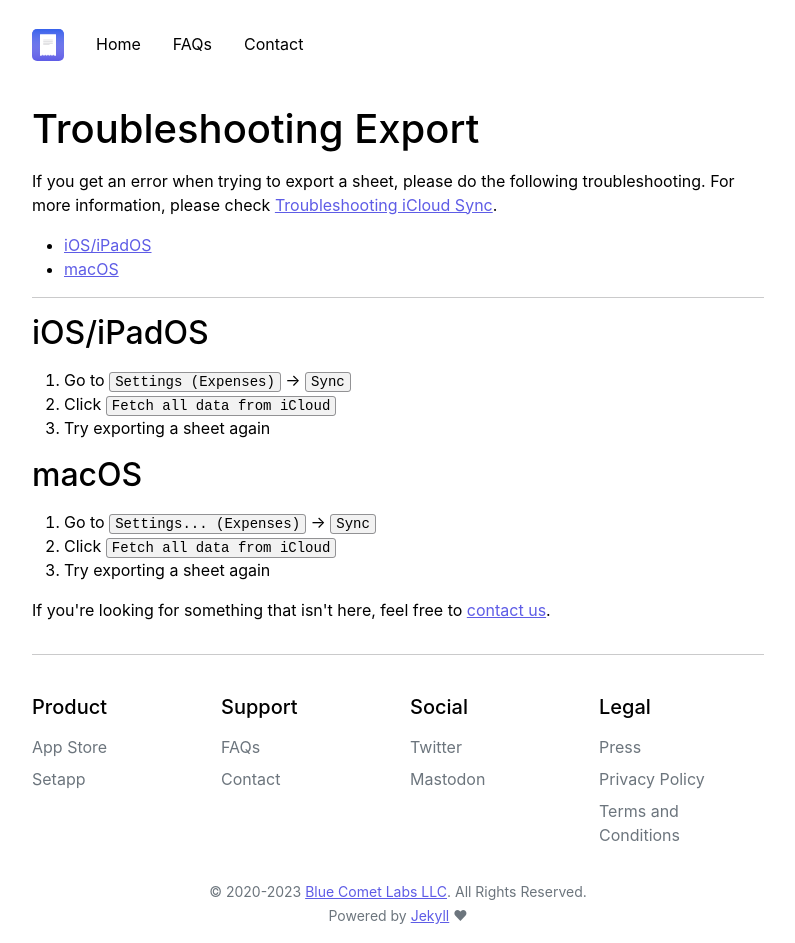
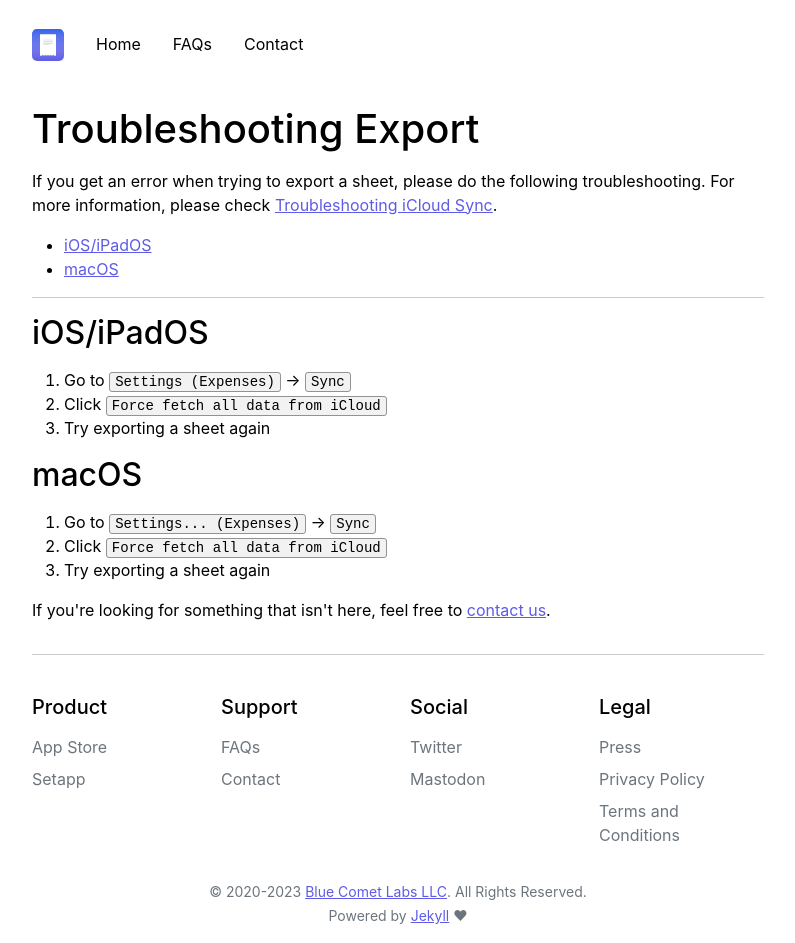
Before and after one commit to bluecometlabs/getexpenses.app, a Jekyll site: the page built from pages/faq/troubleshooting-export.md, in a window 1280 px wide. Shown: the whole page, without its empty margins (242-1037 px from the left). Built offline with Jekyll 4.4.1, drawn with Linux system fonts in a browser that asks for light colours.

Commit message:
Update pages

```diff
--- a/pages/faq/troubleshooting-export.md
+++ b/pages/faq/troubleshooting-export.md
@@ -16,13 +16,13 @@
 ## iOS/iPadOS
 
 1. Go to `Settings (Expenses)` → `Sync`
-2. Click `Fetch all data from iCloud`
+2. Click `Force fetch all data from iCloud`
 3. Try exporting a sheet again
 
 ## macOS
 
 1. Go to `Settings... (Expenses)` → `Sync`
-2. Click `Fetch all data from iCloud`
+2. Click `Force fetch all data from iCloud`
 3. Try exporting a sheet again
 
 {% include faq_footer.html %}
```
Also changed, not shown: pages/faq/troubleshooting-fetching-changes.md (+2 -2 lines), pages/faq/troubleshooting-icloud-sync.md (+2 -2 lines).
